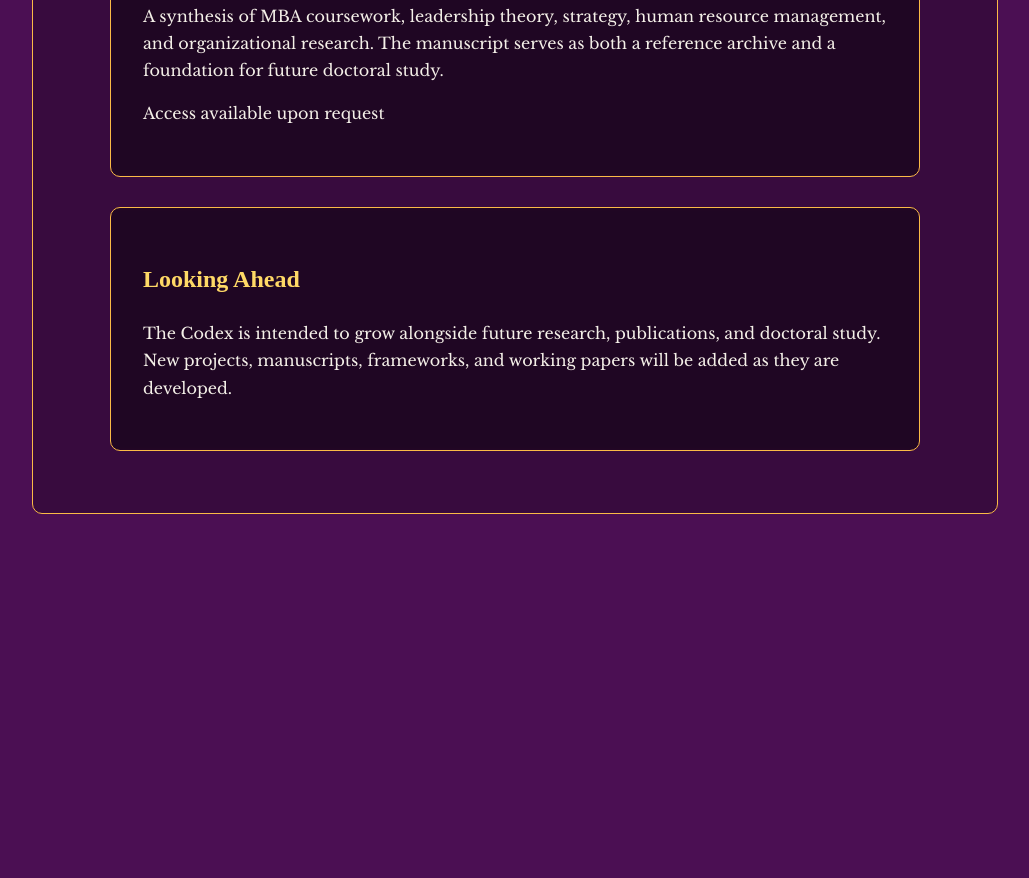
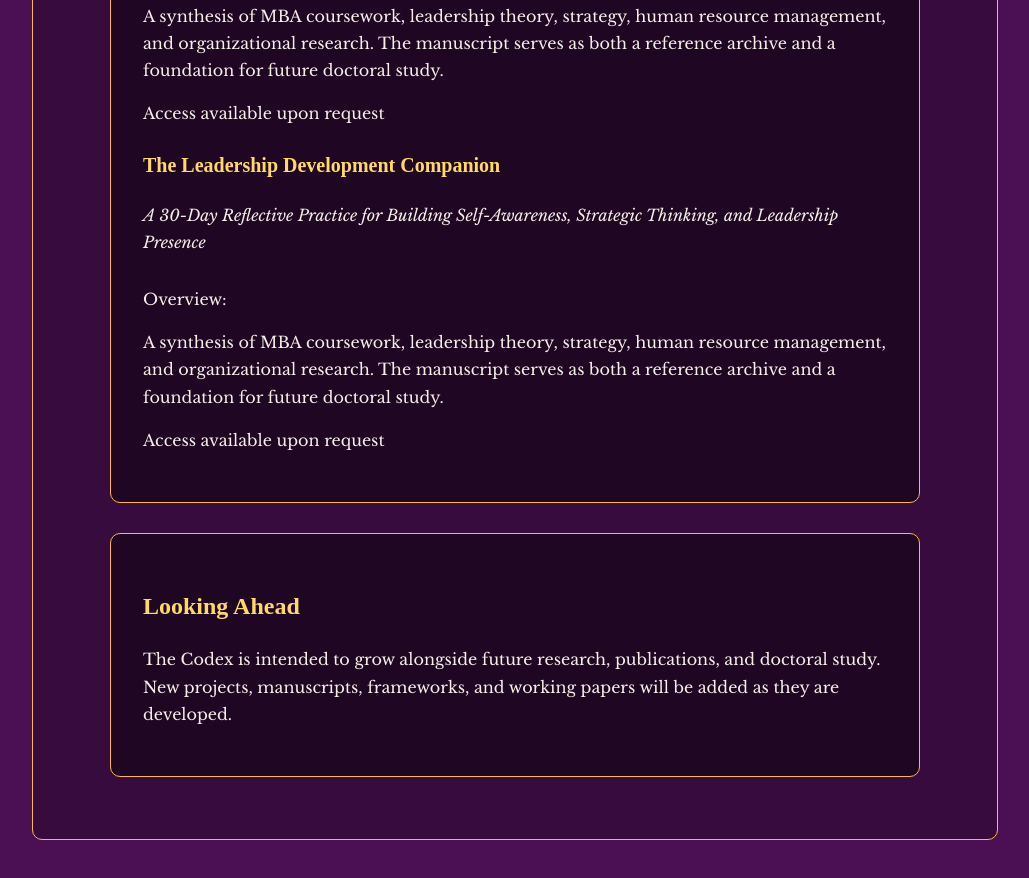
Before and after one commit to jadeavleneck/jadeavleneck.github.io, a plain HTML site: page codex.html in a window 1280 px wide. Shown: the part 781-1659 px from the top of the page, without its empty margins (125-1154 px from the left). Before the commit the page ends 1365 px from the top, so only its background shows below. Drawn offline with nearby package versions, Linux system fonts and the light colour scheme.

Commit message:
adding leadership companion

```diff
--- a/codex.html
+++ b/codex.html
@@ -56,6 +56,11 @@ The Lucidity Codex serves as a repository for ongoing projects, working ideas, a
 	<p>Overview:</p>
 	<p>A synthesis of MBA coursework, leadership theory, strategy, human resource management, and organizational research. The manuscript serves as both a reference archive and a foundation for future doctoral study.</p>
 	<p>Access available upon request</p>
+	<h3>The Leadership Development Companion</h3>
+	<p class="subtitle">A 30-Day Reflective Practice for Building Self-Awareness, Strategic Thinking, and Leadership Presence</p>
+	<p>Overview:</p>
+	<p>A synthesis of MBA coursework, leadership theory, strategy, human resource management, and organizational research. The manuscript serves as both a reference archive and a foundation for future doctoral study.</p>
+	<p>Access available upon request</p>
 	</div>
 
 	<div class="card">
```
